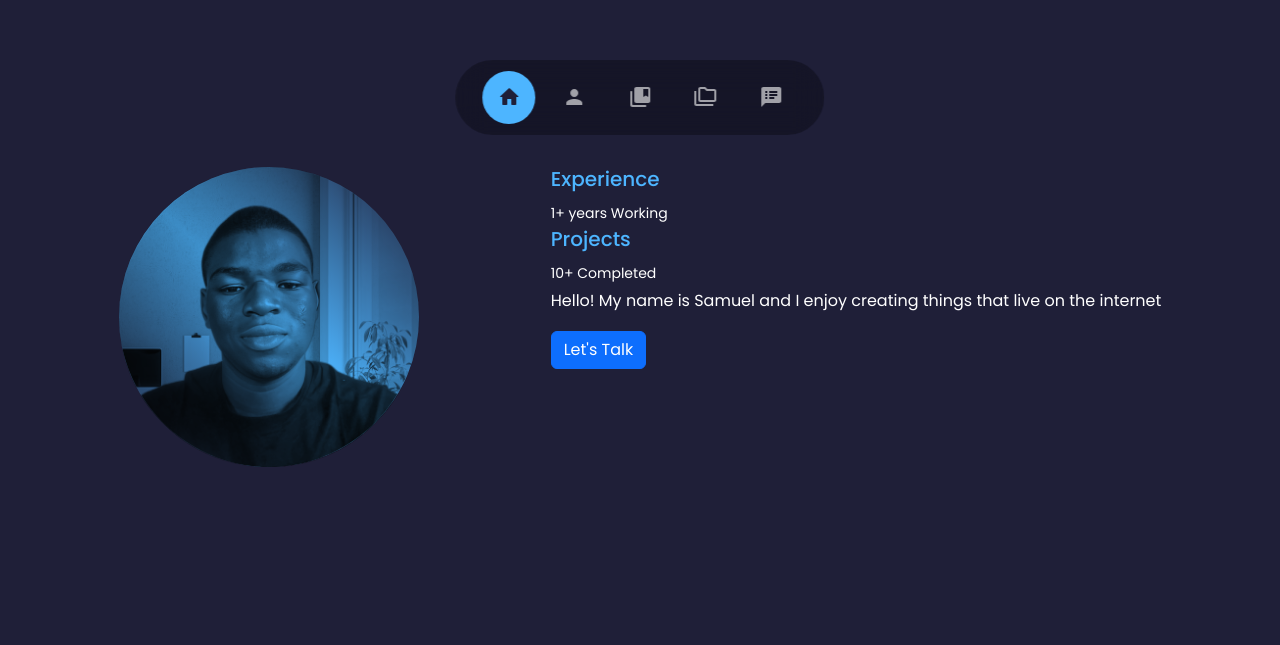
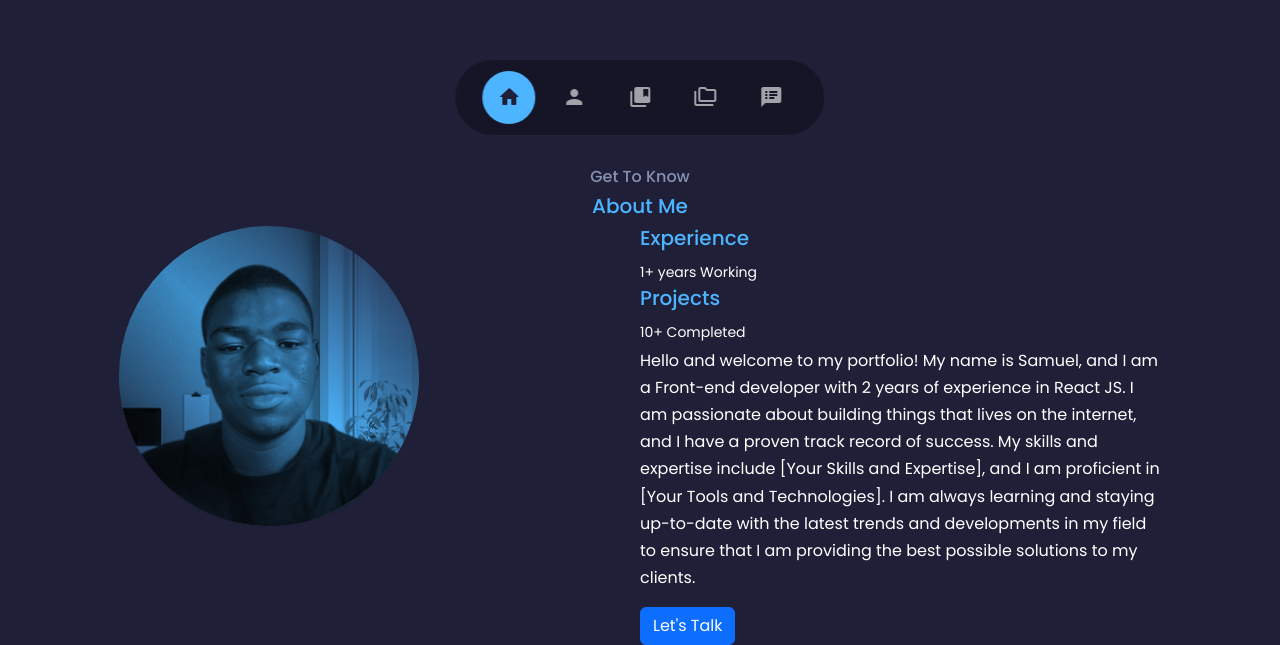
Before and after one commit to techie-sam/portfolio-v1, a React (Create React App) app: page / in a window 1280 px wide. Shown: the part 633-1278 px from the top of the page. Before the commit the page ends 1120 px from the top, so only its background shows below. Built offline with nearby package versions, Linux system fonts and the light colour scheme.

Commit message:
added about text

```diff
--- a/src/components/about/About.js
+++ b/src/components/about/About.js
@@ -24,14 +24,12 @@ function About() {
   const [inProp, setInProp] = useState(false)
   const nodeRef = useRef(null);
   return (
-    <StyledAbout>
+    <>
+      <div className='text-center'>
+        <h6>Get To Know</h6>
+        <h5>About Me</h5>
+      </div>
       <section className='container col-10 m-auto d-md-flex gap-5 justify-content-between'>
-
-        {/* <div className="col-8 col-md-4">
-          <div className="my-image-div">
-            <img src={pic} alt="About Imae" className='w-100 m-auto' />
-          </div>
-        </div > */}
         <StyledPic>
           <div className="wrapper rounded-circle">
             <img
@@ -42,7 +40,7 @@ function About() {
           </div>
         </StyledPic>
 
-        <div >
+        <div className='col-md-6'>
           <div >
             <articule data-aos="zoom-in">
               <h5>Experience</h5>
@@ -54,13 +52,15 @@ function About() {
             </articule>
           </div>
 
-          <p>Hello! My name is Samuel and I enjoy creating things that live on the internet </p>
+          <p className='col-12 text-'>Hello and welcome to my portfolio! My name is Samuel, and I am a Front-end developer with 2 years of experience in React JS. I am passionate about building things that lives on the internet, and I have a proven track record of success.
+
+            My skills and expertise include [Your Skills and Expertise], and I am proficient in [Your Tools and Technologies]. I am always learning and staying up-to-date with the latest trends and developments in my field to ensure that I am providing the best possible solutions to my clients.</p>
 
           <a href="#contact" className="btn btn-primary">Let's Talk</a>
         </div>
       </section>
 
-    </StyledAbout>
+    </>
   );
 }
 export default About
```
